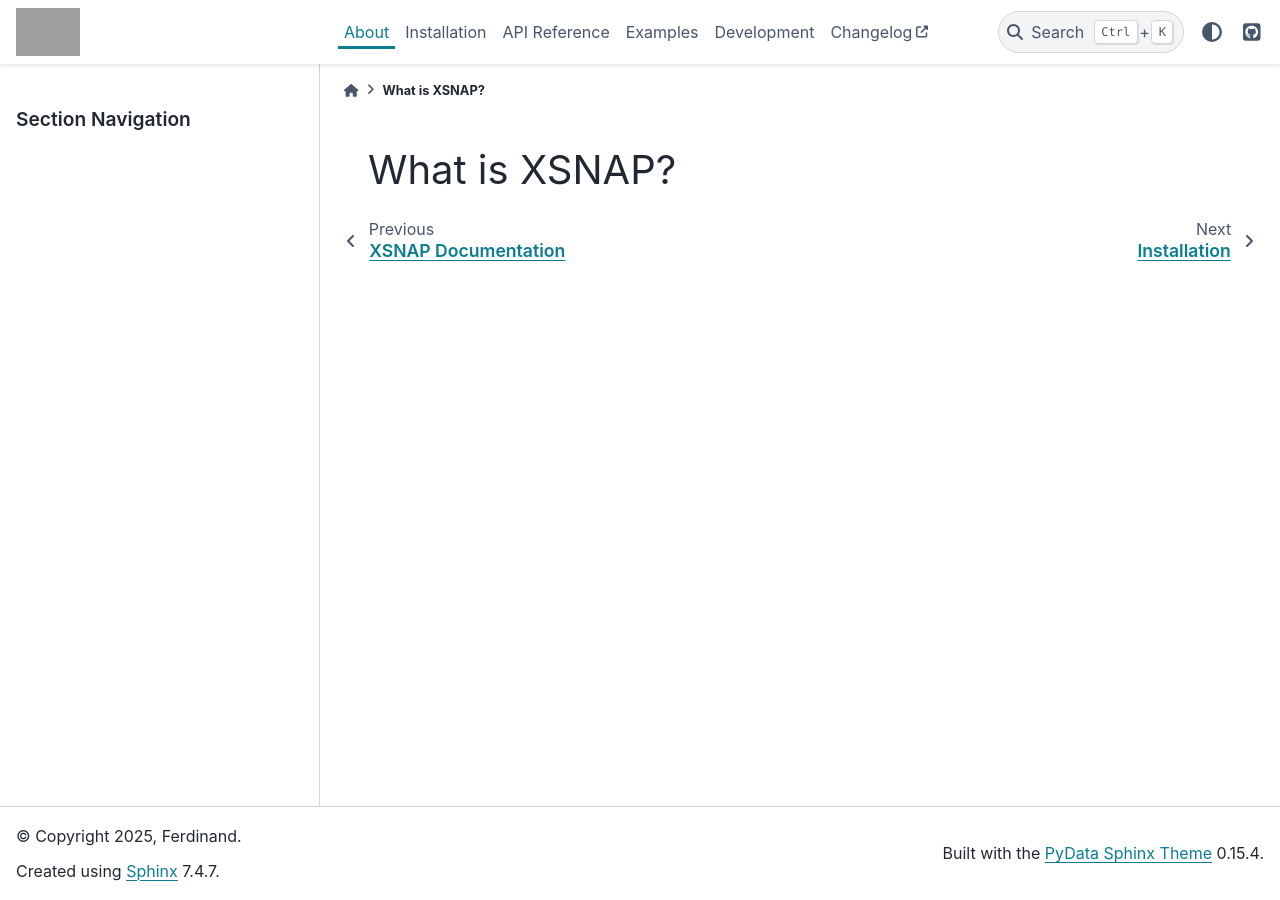
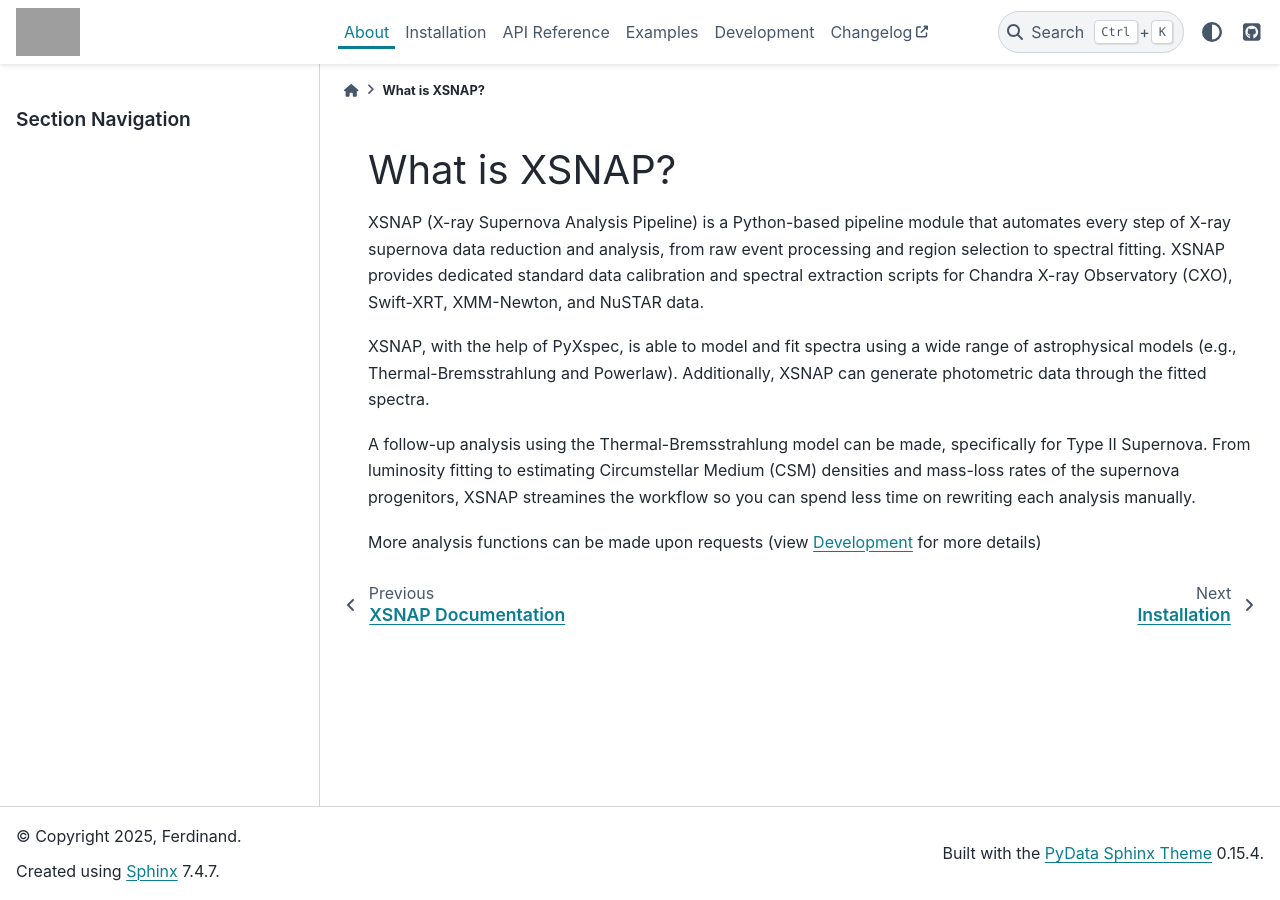
Before and after one commit to fercananything/XSNAP, a Sphinx documentation site: the page built from docs/about.rst, in a window 1280 px wide. Built offline with Sphinx 7.4.7 and the PyData theme 0.15.4, drawn with Linux system fonts in a browser that asks for light colours; grey boxes are pictures that could not be loaded.

Commit message:
edit .yml

```diff
--- a/docs/about.rst
+++ b/docs/about.rst
@@ -2,3 +2,11 @@
 
 What is XSNAP?
 ===================
+
+XSNAP (X-ray Supernova Analysis Pipeline) is a Python-based pipeline module that automates every step of X-ray supernova data reduction and analysis, from raw event processing and region selection to spectral fitting. XSNAP provides dedicated standard data calibration and spectral extraction scripts for Chandra X-ray Observatory (CXO), Swift-XRT, XMM-Newton, and NuSTAR data.
+
+XSNAP, with the help of PyXspec, is able to model and fit spectra using a wide range of astrophysical models (e.g., Thermal-Bremsstrahlung and Powerlaw). Additionally, XSNAP can generate photometric data through the fitted spectra.
+
+A follow-up analysis using the Thermal-Bremsstrahlung model can be made, specifically for Type II Supernova. From luminosity fitting to estimating Circumstellar Medium (CSM) densities and mass-loss rates of the supernova progenitors, XSNAP streamines the workflow so you can spend less time on rewriting each analysis manually.
+
+More analysis functions can be made upon requests (view `Development <development>`_ for more details)
```
Also changed, not shown: 1 other file.
